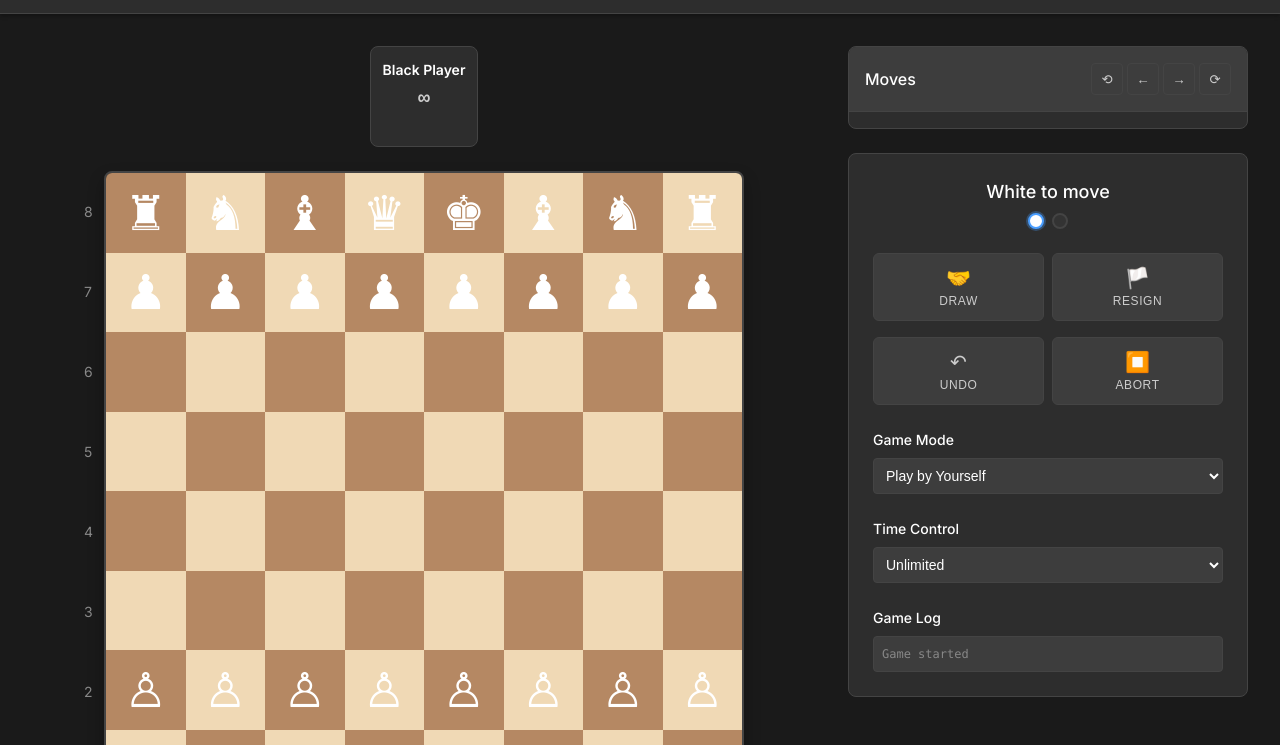
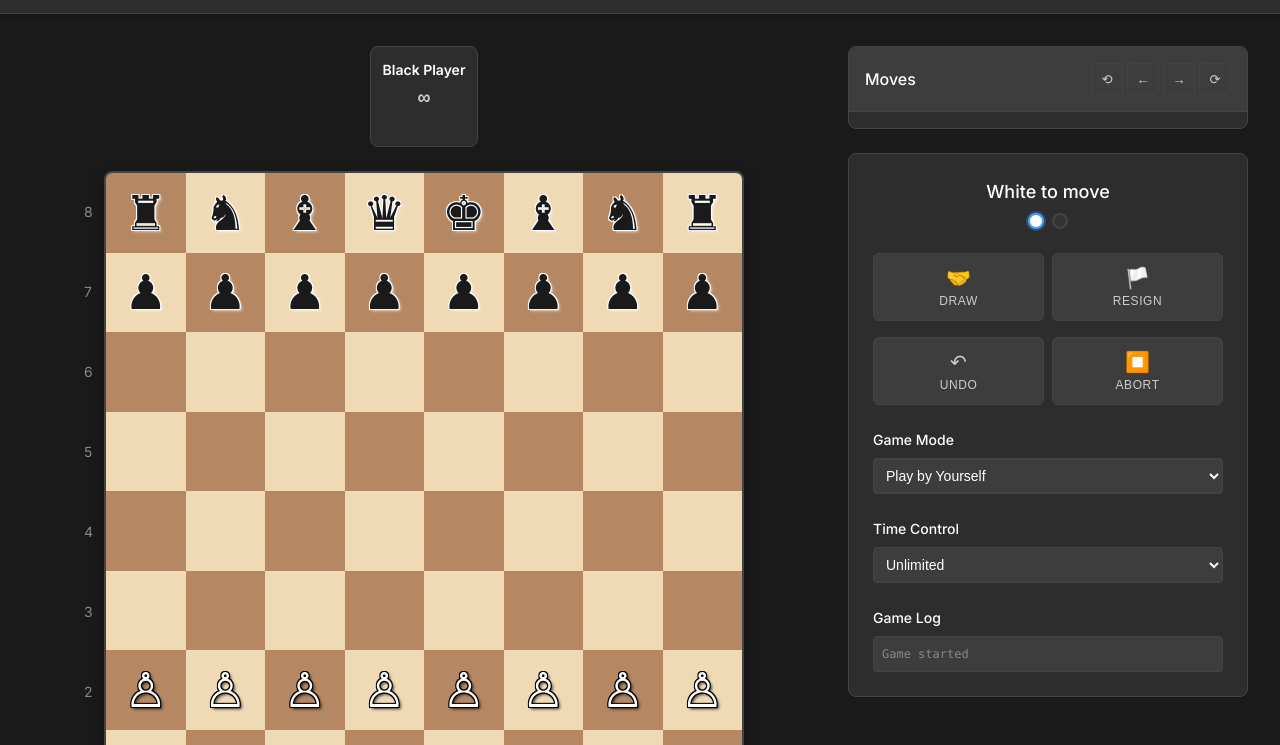
Before and after one commit to devslayr/Essentials-of-IT-Ethics---Assignment3, a website built with webpack: page src/client/index.html in a window 1280 px wide. Shown: the part 55-800 px from the top of the page. Built offline with nearby package versions, Linux system fonts and the light colour scheme.

Commit message:
Improve chess piece visibility with proper colors
- White pieces now display in white color with black text shadow
- Black pieces now display in dark color with white text shadow
- Added proper contrast and visibility against all board themes
- Pieces are now clearly distinguishable and easy to see
- Enhanced user experience with better visual clarity

```diff
--- a/src/client/styles/main.scss
+++ b/src/client/styles/main.scss
@@ -177,6 +177,28 @@ body {
 
     &:hover {
       transform: scale(1.1);
+    }
+
+    // White pieces styling
+    &.piece-white {
+      color: #ffffff;
+      text-shadow:
+        1px 1px 0 #000000,
+        -1px -1px 0 #000000,
+        1px -1px 0 #000000,
+        -1px 1px 0 #000000,
+        2px 2px 3px rgba(0, 0, 0, 0.8);
+    }
+
+    // Black pieces styling
+    &.piece-black {
+      color: #1a1a1a;
+      text-shadow:
+        1px 1px 0 #ffffff,
+        -1px -1px 0 #ffffff,
+        1px -1px 0 #ffffff,
+        -1px 1px 0 #ffffff,
+        2px 2px 3px rgba(255, 255, 255, 0.6);
     }
   }
 }
```
